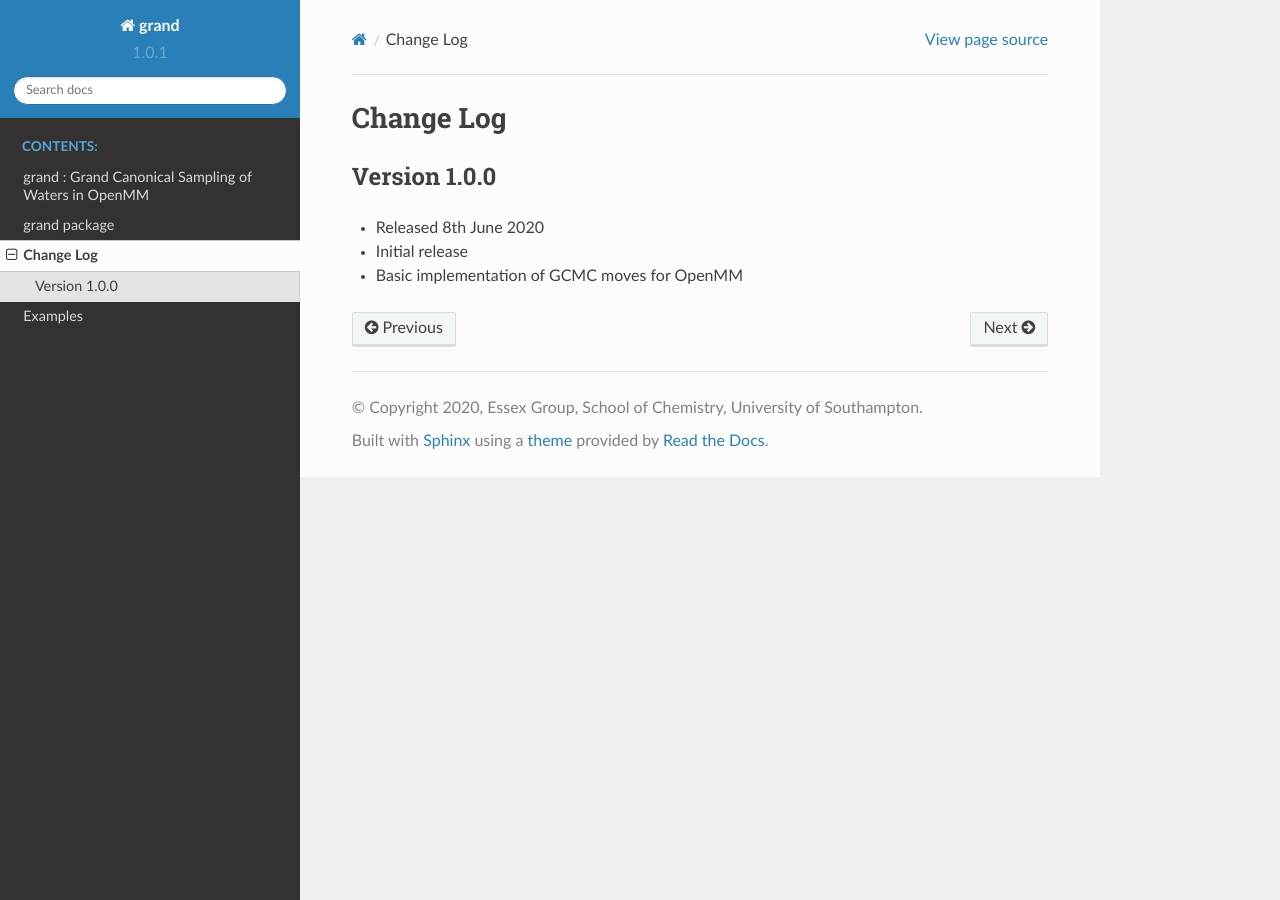
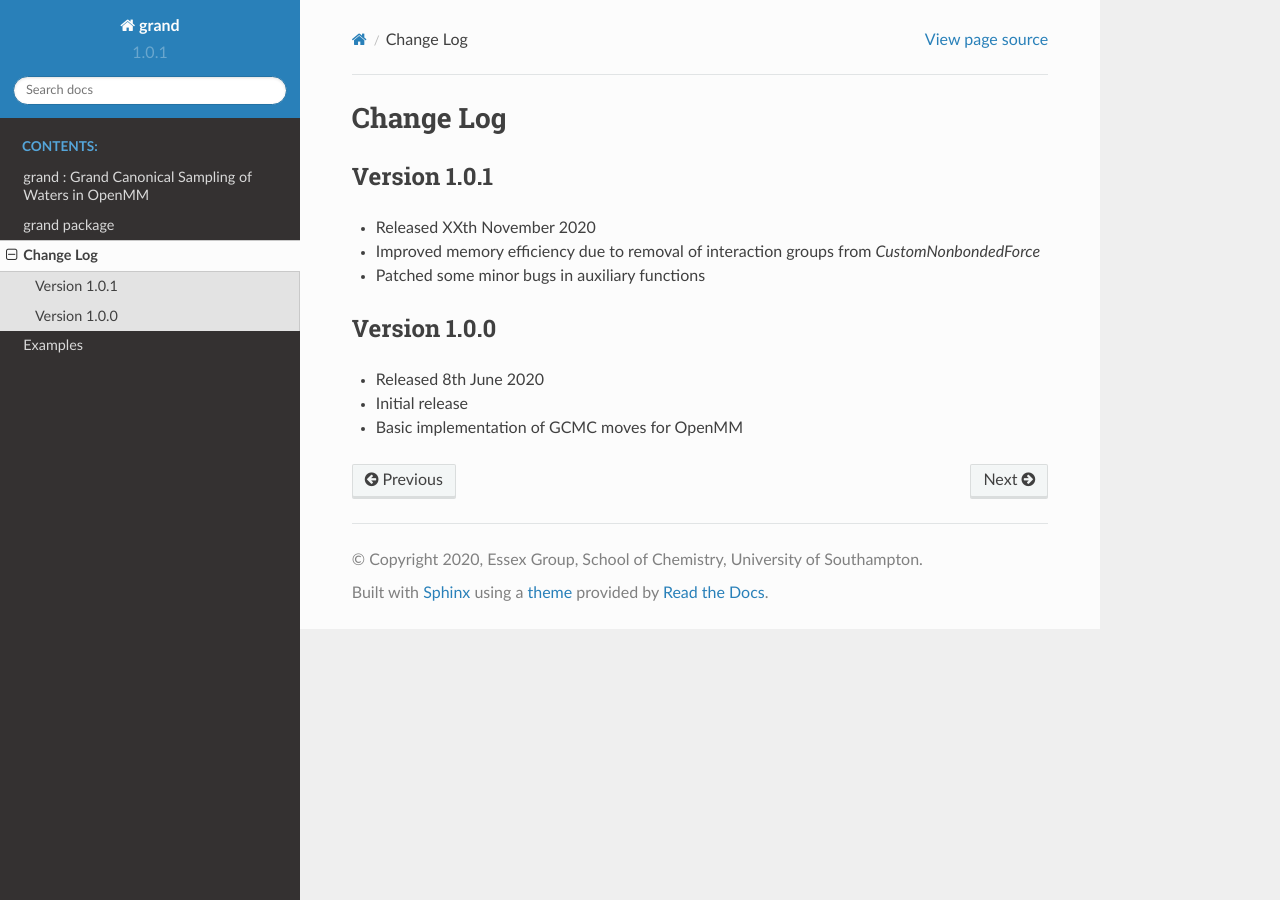
Before and after one commit to essex-lab/grand, a Sphinx documentation site: the page built from docs/source/changelog.rst, in a window 1280 px wide. Built offline with Sphinx 7.4.7 and the Read the Docs theme 2.0.0, drawn with Linux system fonts in a browser that asks for light colours.

Commit message:
Updated change log

```diff
--- a/docs/source/changelog.rst
+++ b/docs/source/changelog.rst
@@ -1,5 +1,11 @@
 Change Log
 ==========
+
+Version 1.0.1
+-------------
+- Released XXth November 2020
+- Improved memory efficiency due to removal of interaction groups from `CustomNonbondedForce`
+- Patched some minor bugs in auxiliary functions
 
 Version 1.0.0
 -------------
```
